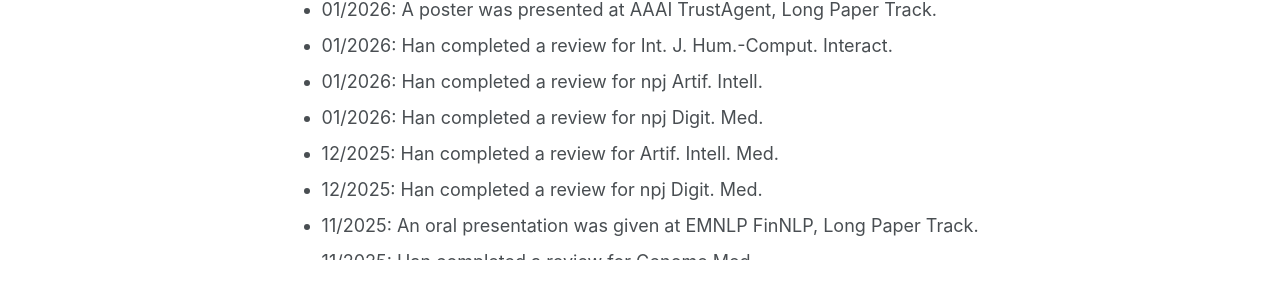
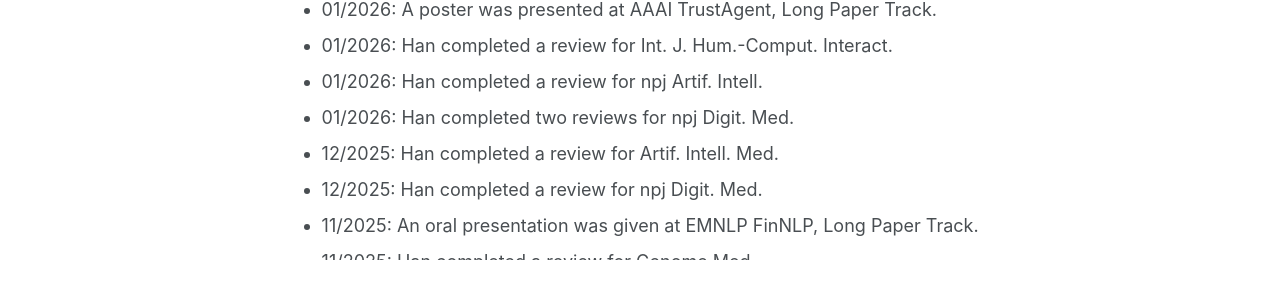
Before and after one commit to Han-Yuan-Med/Han-Yuan-Med.github.io, a Jekyll site: the page built from _pages/about.md, in a window 1280 px wide and 900 px high, scrolled down 968 px. Shown: the part 433-733 px from the top of the window. Built offline with Jekyll 4.4.1, drawn with Linux system fonts in a browser that asks for light colours.

Commit message:
Update reviews

```diff
--- a/_pages/about.md
+++ b/_pages/about.md
@@ -63,7 +63,7 @@
   <li>01/2026: A poster was presented at AAAI TrustAgent, Long Paper Track.</li>
   <li>01/2026: Han completed a review for Int. J. Hum.-Comput. Interact.</li>
   <li>01/2026: Han completed a review for npj Artif. Intell.</li>
-  <li>01/2026: Han completed a review for npj Digit. Med.</li>
+  <li>01/2026: Han completed two reviews for npj Digit. Med.</li>
   <li>12/2025: Han completed a review for Artif. Intell. Med.</li>
   <li>12/2025: Han completed a review for npj Digit. Med.</li>
   <li>11/2025: An oral presentation was given at EMNLP FinNLP, Long Paper Track.</li>
```
Also changed, not shown: 1 other file.
